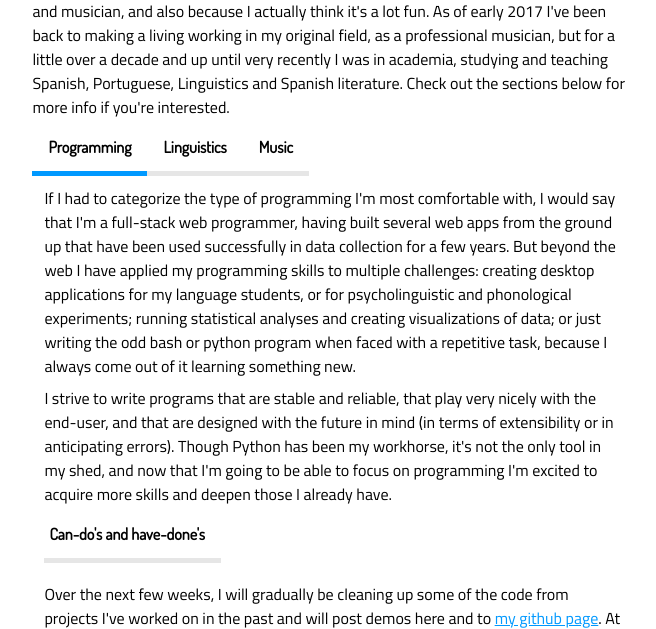
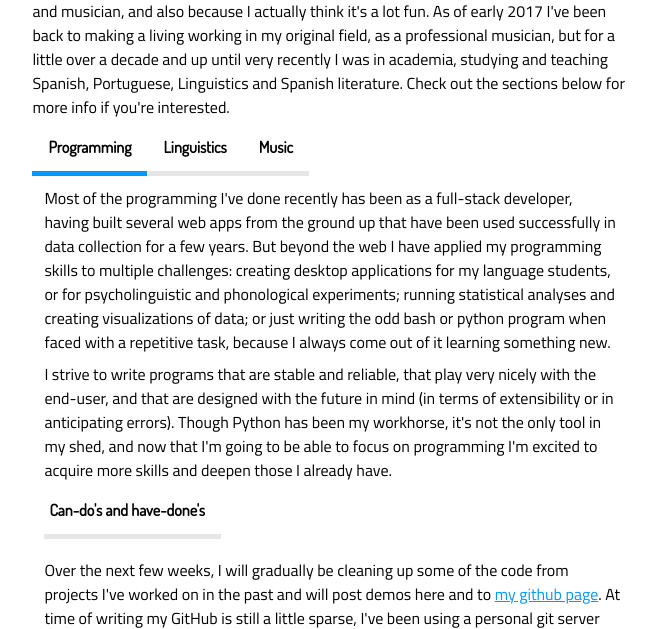
Before and after one commit to dantheman39/personal_site, a Django app: template templates/personal_site/index.html in a window 1280 px wide. Shown: the part 183-812 px from the top of the page, without its empty margins (6-662 px from the left). Run offline with Django 3.2, Linux system fonts and the light colour scheme; the template is opened without the code that fills it, so the values that code supplies are empty.

Commit message:
One small content change

```diff
--- a/templates/personal_site/index_programming.html
+++ b/templates/personal_site/index_programming.html
@@ -2,7 +2,7 @@
 
 <div id="programming" class="tabContent">
 
-	<p>{% blocktrans %}If I had to categorize the type of programming I'm most comfortable with, I would say that I'm a full-stack web programmer, having built several web apps from the ground up that have been used successfully in data collection for a few years. But beyond the web I have applied my programming skills to multiple challenges: creating desktop applications for my language students, or for psycholinguistic and phonological experiments; running statistical analyses and creating visualizations of data; or just writing the odd bash or python program when faced with a repetitive task, because I always come out of it learning something new.{% endblocktrans %}</p>
+	<p>{% blocktrans %}Most of the programming I've done recently has been as a full-stack developer, having built several web apps from the ground up that have been used successfully in data collection for a few years. But beyond the web I have applied my programming skills to multiple challenges: creating desktop applications for my language students, or for psycholinguistic and phonological experiments; running statistical analyses and creating visualizations of data; or just writing the odd bash or python program when faced with a repetitive task, because I always come out of it learning something new.{% endblocktrans %}</p>
 
 	<p>{% blocktrans %}I strive to write programs that are stable and reliable, that play very nicely with the end-user, and that are designed with the future in mind (in terms of extensibility or in anticipating errors). Though Python has been my workhorse, it's not the only tool in my shed, and now that I'm going to be able to focus on programming I'm excited to acquire more skills and deepen those I already have.{% endblocktrans %}</p>
 
```
